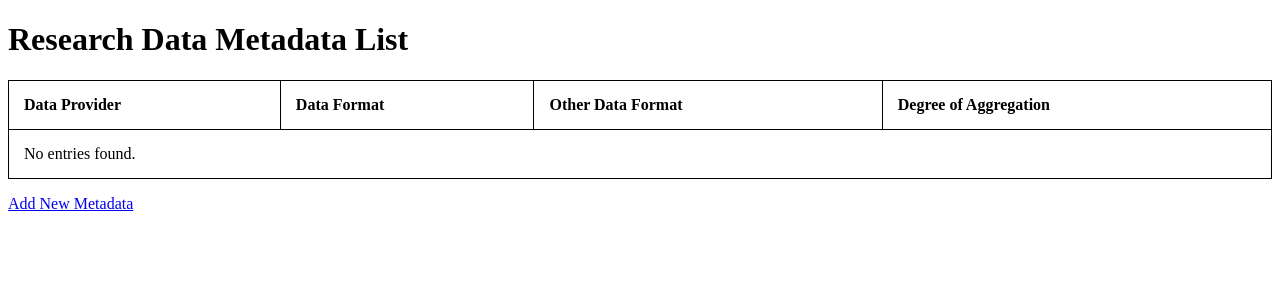
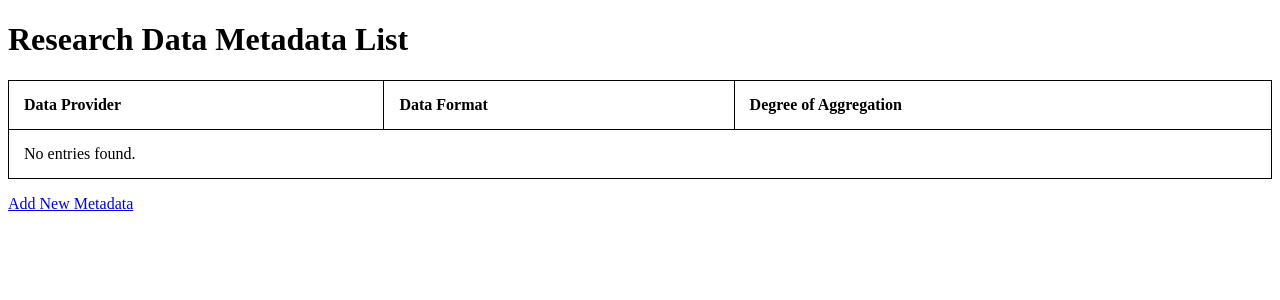
Before and after one commit to aris-m/metadata_server, a Django app: page / in a window 1280 px wide. Shown: the top 300 px of the page. Run offline with Django 5.2, Linux system fonts and the light colour scheme; data that the repository does not hold is empty.

Commit message:
add dynamic changing for data format entry

```diff
--- a/metadata_server_app/templates/metadata_list.html
+++ b/metadata_server_app/templates/metadata_list.html
@@ -21,7 +21,6 @@
             <tr>
                 <th>Data Provider</th>
                 <th>Data Format</th>
-                <th>Other Data Format</th>
                 <th>Degree of Aggregation</th>
             </tr>
         </thead>
@@ -29,8 +28,13 @@
             {% for metadata in metadata_list %}
             <tr>
                 <td>{{ metadata.data_provider }}</td>
-                <td>{{ metadata.data_format }}</td>
-                <td>{{ metadata.other_data_format|default_if_none:'' }}</td>
+                <td>
+                    {% if metadata.data_format == 'other' %}
+                        {{ metadata.other_data_format }}
+                    {% else %}
+                        {{ metadata.data_format }}
+                    {% endif %}
+                </td>
                 <td>{{ metadata.degree_of_aggregation }}</td>
                 <td><a href="{% url 'download_readme' metadata_id=metadata.id %}">Download README.txt</a></td>
             </tr>
```
